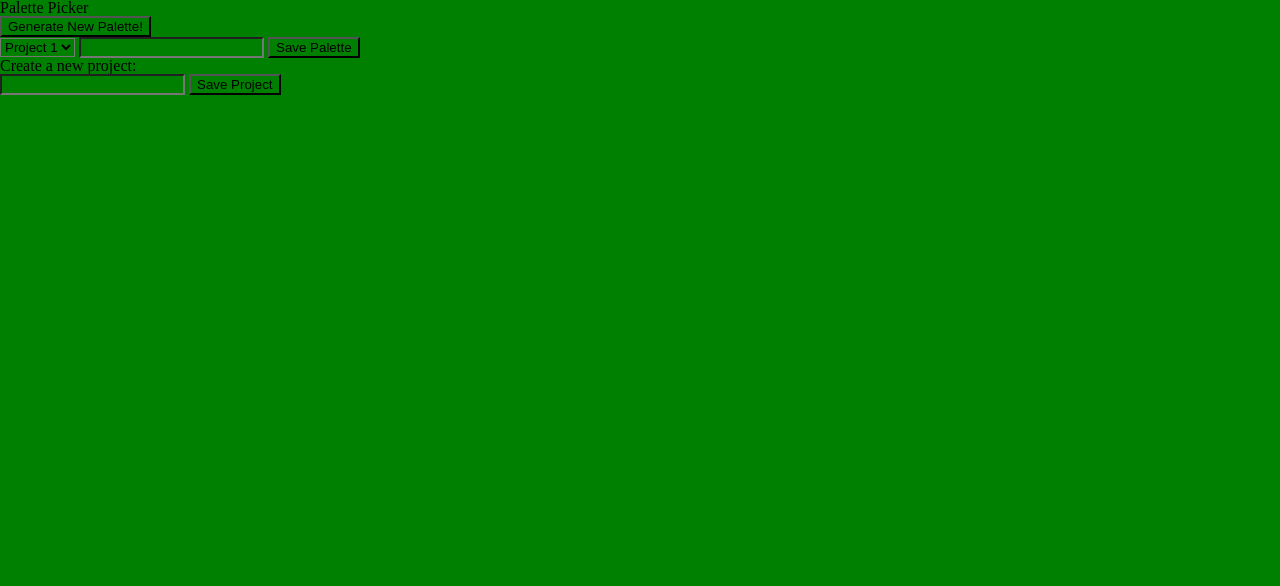
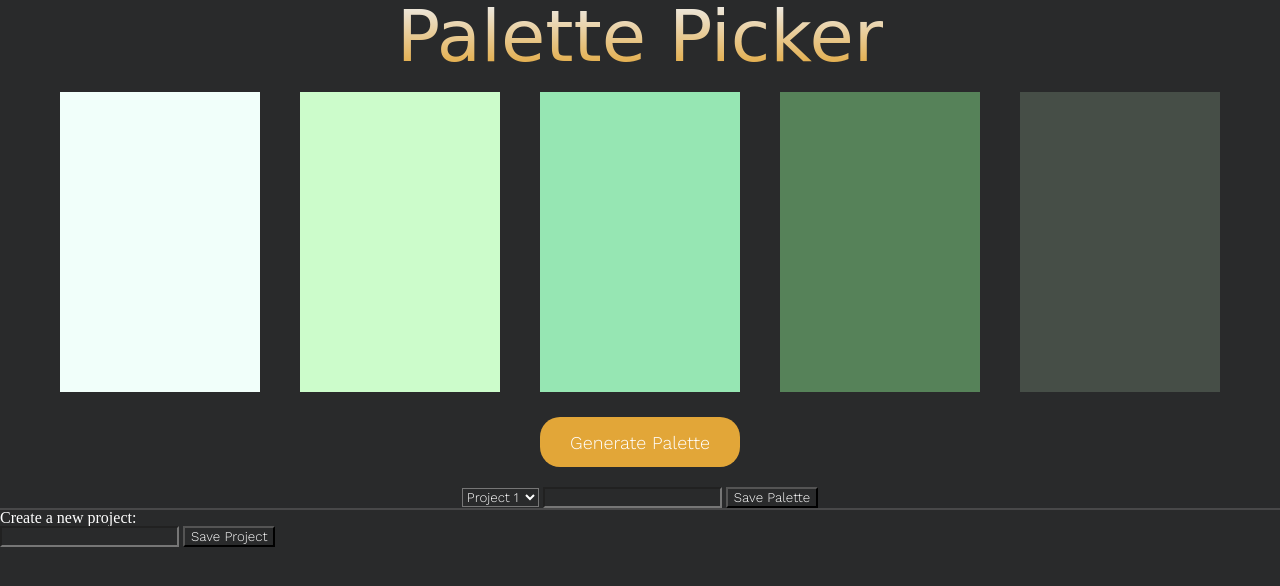
Before and after one commit to seamus-quinn/palette-picker, a website: page public/index.html in a window 1280 px wide. Drawn offline with nearby package versions, Linux system fonts and the light colour scheme; a web font is replaced by a local one.

Commit message:
Style color containers, title, and button

```diff
--- a/public/css/styles.css
+++ b/public/css/styles.css
@@ -1,3 +1,71 @@
 * {
-  background: green;
+  background: #292a2b;
+  color: #fff;
+  font-family: 'Work Sans', sans-serif;
+  font-weight: 300
 }
+
+.main-part {
+  width: 100%;
+  display: flex;
+  flex-direction: column;
+  align-items: center;
+  border-bottom: #484849 solid 2px;
+}
+
+.title {
+  font-size: 72px;
+  font-family: 'Megrim', cursive;
+  background: -webkit-linear-gradient(#eee, rgb(226, 166, 56));
+  -webkit-background-clip: text;
+  -webkit-text-fill-color: transparent;
+}
+
+.palette-container {
+  display: flex;
+  justify-content: space-around;
+}
+
+.container {
+  width: 200px;
+  height: 300px;
+  margin: 20px;
+}
+
+.color-1 {
+  background: #F1FFFA
+}
+
+.color-2 {
+  background: #CCFCCB
+}
+
+.color-3 {
+  background: #96E6B3
+}
+
+.color-4 {
+  background: #568259
+}
+
+.color-5 {
+  background: #464E47
+}
+
+.palette-generator {
+  width: 200px;
+  height: 50px;
+  font-size: 18px;
+  border-radius: 20px;
+  border: none;
+  background: rgb(226, 166, 56);
+  margin: 5px 0 20px 0;
+}
+
+.palette-generator:hover {
+  cursor: pointer;
+}
+
+.palette-generator:focus {
+  outline: 0
+}
--- a/public/index.html
+++ b/public/index.html
@@ -4,20 +4,23 @@
   <meta charset="UTF-8">
   <meta name="viewport" content="width=device-width, initial-scale=1.0">
   <meta http-equiv="X-UA-Compatible" content="ie=edge">
-  <link rel='stylesheet' type='text/css'
-  href='./css/reset.css'>
+  <link rel='stylesheet' type='text/css' href='./css/reset.css'>
   <link rel='stylesheet' type='text/css' href='./css/styles.css'>
-  <title>Document</title>
+  <link href="https://fonts.googleapis.com/css?family=Megrim" rel="stylesheet">
+  <link href="https://fonts.googleapis.com/css?family=Work+Sans:100,300,400,500,700" rel="stylesheet">
+  <title>Palette Picker</title>
 </head>
 <body>
-  <div class='smush'>
-    <h1>Palette Picker</h1>
-    <div></div>
-    <div></div>
-    <div></div>
-    <div></div>
-    <div></div>
-    <button class='palette-generator'>Generate New Palette!</button>
+  <div class='main-part'>
+    <h1 class='title'>Palette Picker</h1>
+    <div class='palette-container'>
+      <div class='container color-1'></div>
+      <div class='container color-2'></div>
+      <div class='container color-3'></div>
+      <div class='container color-4'></div>
+      <div class='container color-5'></div>
+    </div>
+    <button class='palette-generator'>Generate Palette</button>
     <form>
       <select class='projects'>
         <option>Project 1</option>
```
